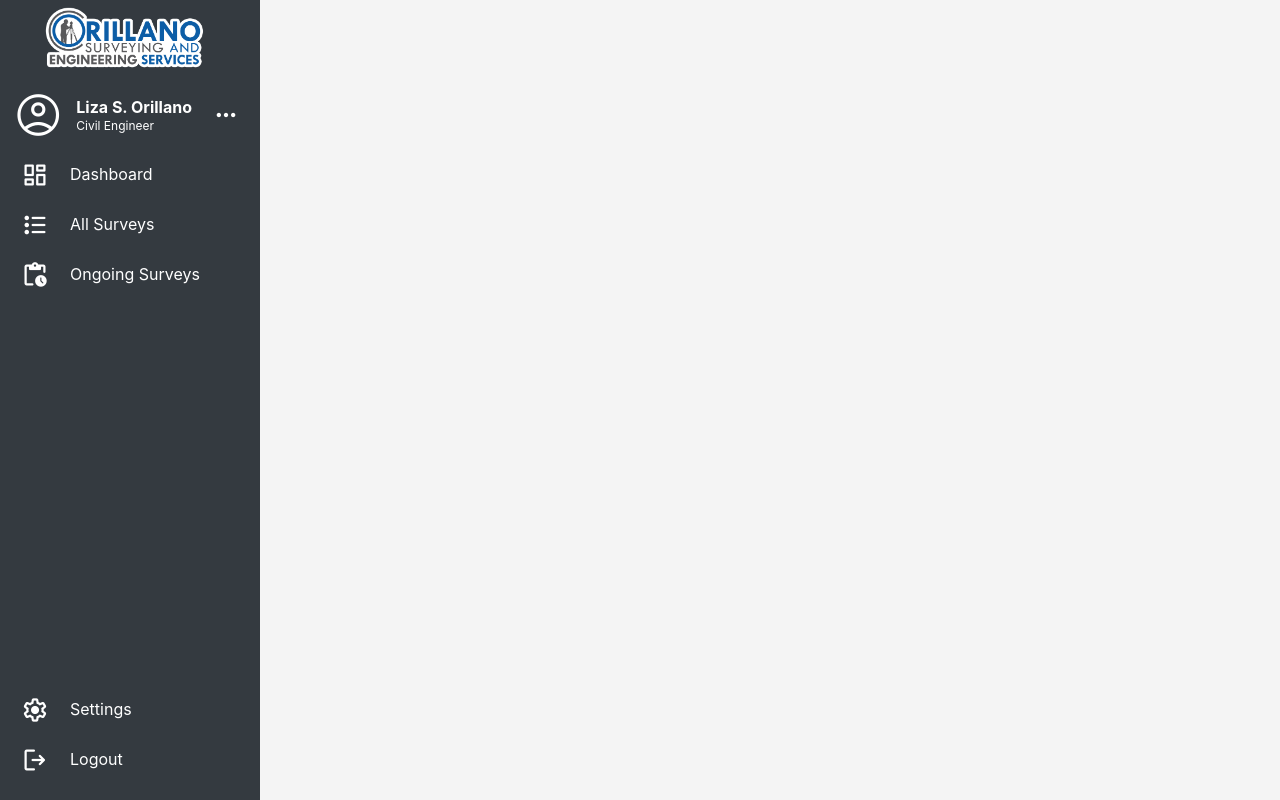
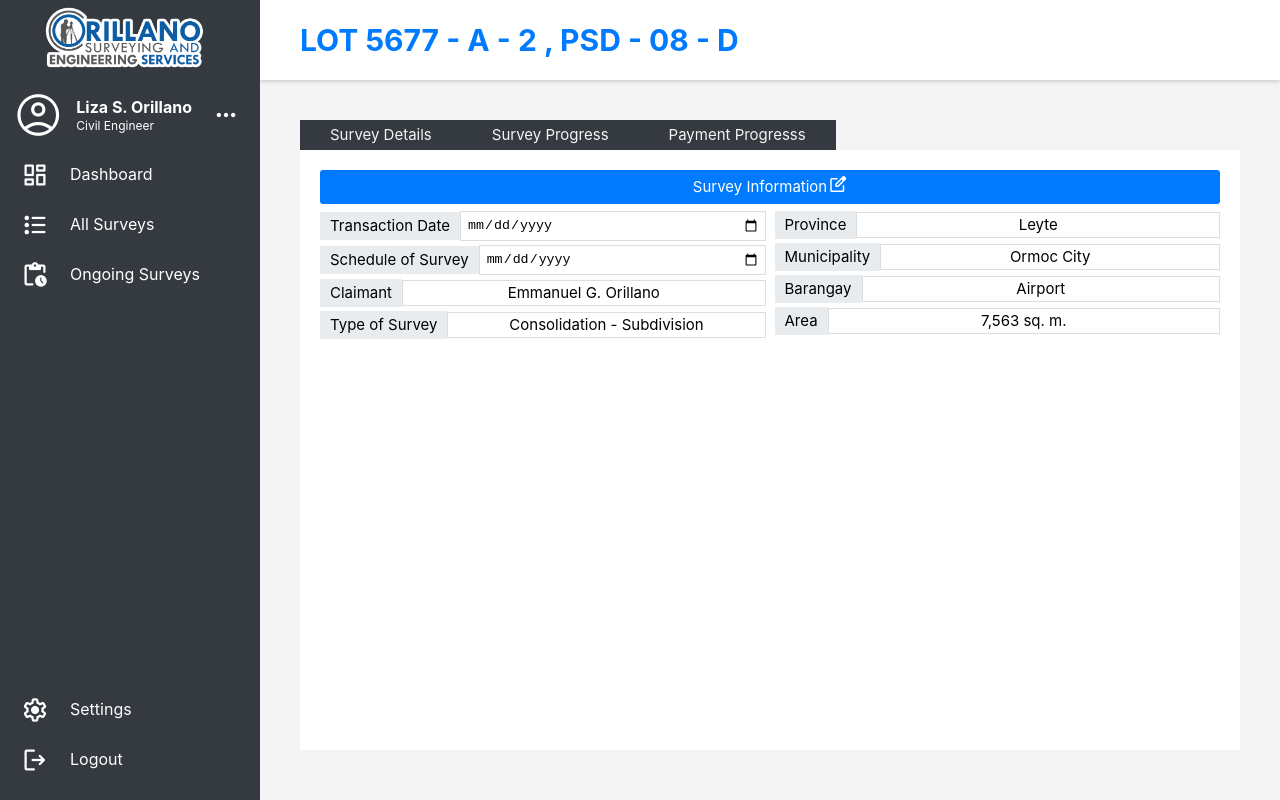
Before and after one commit to raphael12346/Project-Management-System, a Vue app in the folder Project Management System/: page /surveydetails in a window 1280 px wide. Built offline with nearby package versions, Linux system fonts and the light colour scheme.

Commit message:
Surveydetails

```diff
--- a/Project Management System/src/assets/base.css
+++ b/Project Management System/src/assets/base.css
@@ -7,6 +7,8 @@
   --vt-c-black: #181818;
   --vt-c-black-soft: #222222;
   --vt-c-black-mute: #282828;
+  --grey: #E9ECEF;
+  --border: #DDDDDD;
 
   --vt-c-indigo: #2c3e50;
 
@@ -70,3 +72,7 @@ body {
   -webkit-font-smoothing: antialiased;
   -moz-osx-font-smoothing: grayscale;
 }
+
+button{
+  border-radius: 3px;
+}
--- a/Project Management System/src/components/AllSurveysComponents.vue
+++ b/Project Management System/src/components/AllSurveysComponents.vue
@@ -22,13 +22,13 @@
     </div>
     <div class="container">
         <table>
-            <tr class="table-titles">
-                <th>Lot & Survey No.</th>
-                <th>Client</th>
-                <th>Property Location</th>
-                <th>Total Amount</th>
-                <th>Status</th>
-                <th>Action</th>
+            <tr>
+                <th class="table-titles">Lot & Survey No.</th>
+                <th class="table-titles">Client</th>
+                <th class="table-titles">Property Location</th>
+                <th class="table-titles">Total Amount</th>
+                <th class="table-titles">Status</th>
+                <th class="table-titles">Action</th>
             </tr>
             <tr>
                 <th>LOT 5677 - A - 2 , PSD - 08 - D</th>
@@ -36,7 +36,18 @@
                 <th>Brgy. Airport, Ormoc City</th>
                 <th>₱20,000.00</th>
                 <th>Ongoing</th>
-                <th></th>
+                <th>
+                    <div class="actions">
+                        <button class="openBtn" @click="redirectTosurveydetails">
+                            Open
+                        </button>
+                        <button class="deleteBtn">
+                            <span id="delete-icon" class="material-symbols-rounded">
+                                delete
+                            </span>
+                        </button>
+                    </div>
+                </th>
             </tr>
             <tr>
                 <th>LOT 6001 - A - 2 , PSD - 08 - D</th>
@@ -44,7 +55,18 @@
                 <th>Brgy. Salvacion, Ormoc City</th>
                 <th>₱36,000.00</th>
                 <th>Completed</th>
-                <th></th>
+                <th>
+                    <div class="actions">
+                        <button class="openBtn" @click="redirectTosurveydetails">
+                            Open
+                        </button>
+                        <button class="deleteBtn">
+                            <span id="delete-icon" class="material-symbols-rounded">
+                                delete
+                            </span>
+                        </button>
+                    </div>
+                </th>
             </tr>
         </table>
     </div>
@@ -93,7 +115,6 @@
         background-color: #2EA54C;
         color: white;
         border: none;
-        border-radius: 3px;
         margin-right: 10px;
         font-size: 14px;
         padding: 0 10px;
@@ -161,9 +182,54 @@
         background-color: #dddddd;
     }
 
+    .table-titles{
+        font-weight: bold;
+    }
+
+    .actions{
+        display: flex;
+        align-items: center;
+        flex-direction: row;
+    }
+
+    .openBtn{
+        border: none;
+        height: 30px;
+        padding: 0 10px;
+        margin-right: 10px;
+        background-color: #2ea54c;
+        cursor: pointer;
+        color: white;
+    }
+
+    .openBtn:hover{
+        background-color: #2ea54ce3;
+    }
+
+    .deleteBtn{
+        height: 30px;
+        border: none;
+        background-color: #EE4035;
+        padding: 5px;
+        cursor: pointer;
+    }
+
+    .deleteBtn:hover{
+        background-color: #ee4135b8;
+    }
+
+    #delete-icon{
+        font-size: 20px;
+    }
+
 </style>
 <script>
 export default {
-    name: 'DashBoard'
+    methods: {
+    redirectTosurveydetails() {
+      this.$router.push('/surveydetails')
+    },
+}
+
 }
 </script>
--- /dev/null
+++ b/Project Management System/src/components/SurveyDetailsComponents.vue
@@ -0,0 +1,251 @@
+<template>
+    <div class="header">
+        <div class="title">
+            <span>LOT 5677 - A - 2 , PSD - 08 - D</span>
+        </div>
+    </div>
+    <div class="container">
+        <div class="tabs">
+            <div class="survey-details-tab">
+                <div class="icon-text">
+                    <span>Survey Details</span>
+                </div>
+            </div>
+            <div class="survey-progress-tab">
+                <div class="icon-text">
+                    <span>Survey Progress</span>
+                </div>
+            </div>
+            <div class="payment-progress-tab">
+                <div class="icon-text">
+                    <span>Payment Progresss</span>
+                </div>
+            </div>
+        </div>
+        <div class="surveydetails-panel">
+            <div class="survey-info-title">
+                <span>Survey Information</span>
+                    <span id="edit-square-icon" class="material-symbols-rounded">
+                        edit_square
+                    </span>
+            </div>
+            <div class="survey-info-details">
+                <div class="survey-left">
+                    <div class="survey-information-subpanel">
+                        <div class="subtitle-survey">
+                            <span>Transaction Date</span>
+                        </div>
+                        <div class="survey-text">
+                            <input type="date" id="date-input">
+                        </div>
+                    </div>
+                    <div class="survey-information-subpanel">
+                        <div class="subtitle-survey">
+                            <span>Schedule of Survey</span>
+                        </div>
+                        <div class="survey-text">
+                            <input type="date" id="date-input" >
+                        </div>
+                    </div>
+                    <div class="survey-information-subpanel">
+                        <div class="subtitle-survey">
+                            <span>Claimant</span>
+                        </div>
+                        <div class="survey-text">
+                            <span>Emmanuel G. Orillano</span>
+                        </div>
+                    </div>
+                    <div class="survey-information-subpanel">
+                        <div class="subtitle-survey">
+                            <span>Type of Survey</span>
+                        </div>
+                        <div class="survey-text">
+                            <span>Consolidation - Subdivision</span>
+                        </div>
+                    </div>
+
+                </div>
+                <div class="survey-right">
+                    <div class="survey-information-subpanel">
+                        <div class="subtitle-survey">
+                            <span>Province</span>
+                        </div>
+                        <div class="survey-text">
+                            <span>Leyte</span>
+                        </div>
+                    </div>
+                    <div class="survey-information-subpanel">
+                        <div class="subtitle-survey">
+                            <span>Municipality</span>
+                        </div>
+                        <div class="survey-text">
+                            <span>Ormoc City</span>
+                        </div>
+                    </div>
+                    <div class="survey-information-subpanel">
+                        <div class="subtitle-survey">
+                            <span>Barangay</span>
+                        </div>
+                        <div class="survey-text">
+                            <span>Airport</span>
+                        </div>
+                    </div>
+                    <div class="survey-information-subpanel">
+                        <div class="subtitle-survey">
+                            <span>Area</span>
+                        </div>
+                        <div class="survey-text">
+                            <span>7,563 sq. m.</span>
+                        </div>
+                    </div>
+                </div>
+                <div class="lot-survey-detail">
+
+                </div>
+            </div>
+        </div>
+    </div>
+
+    </template>
+    <style>
+    body{
+        background-color: #F4F4F4;
+    }
+    .header{
+        display: flex;
+        align-items: center;
+        flex-direction: row;
+        padding-left: 40px;
+        padding-right: 20px;
+        color: #007BFF;
+        background-color: white;
+        box-shadow: 0 1px 5px rgba(0, 0, 0, 0.2);
+        height: 80px;
+    }
+
+    .title{
+        margin: auto;
+        margin-left: 0px;
+    }
+
+    .title span{
+        font-weight: bold;
+        font-size: 30px;
+    }
+
+    .container{
+        display: flex;
+        align-items: center;
+        color: black;
+        padding: 40px;
+        flex-direction: column;
+    }
+
+    .tabs{
+        display: flex;
+        flex-direction: row;
+        width: 100%;
+
+    }
+
+    .icon-text span{
+        text-align: center ;
+        color: #F4F4F4;
+    }
+
+    #date-input{
+        border: none;
+        height: 28px;
+        width: 100%;
+    }
+
+    .survey-details-tab, .survey-progress-tab, .payment-progress-tab{
+        width: auto;
+        height: 30px;
+        display: flex;
+        align-items: center;
+        flex-direction: row;
+        justify-items: center;
+        padding: 0 30px;
+        background-color: #343A40;
+    }
+
+    .survey-right, .survey-left{
+        width: 50%;
+    }
+
+    .survey-right{
+        margin-left: .5%;
+    }
+
+    .survey-left{
+        margin-right: .5%;
+    }
+
+    .surveydetails-panel
+    {
+        background-color: white;
+        height: 600px;
+        width: 100%;
+        display: flex;
+        flex-direction: column;
+        padding: 20px;
+    }
+
+    .survey-info-title{
+        display: flex;
+        background-color: #007BFF;
+        justify-content: center;
+        color: white;
+        border-radius: 3px;
+        padding: 5px 0px;
+    }
+
+    #edit-square-icon{
+        margin: 0;
+        font-size: 20px;
+    }
+
+    .survey-information-subpanel{
+        display: grid;
+        grid-template-columns: auto 1fr auto;
+        width: 100%;
+        padding: 2px 0;
+        align-items: center;
+
+    }
+
+    .survey-text{
+        border: 1px var(--border) solid;
+        text-align: center;
+        padding: 0 5px;
+    }
+
+    .subtitle-survey{
+        background-color: var(--grey);
+        padding: 2px 10px;
+        width: auto;
+    }
+
+    .survey-info-details{
+        padding: 5px 0px;
+        display: flex;
+        flex-direction: row;
+    }
+
+    .survey-button button{
+        border: 1px var(--border) solid;
+        border-radius: 0 3px 3px 0;
+    }
+
+    #calendar-icon{
+        color:#343A40;
+        font-size: 20px;
+    }
+
+</style>
+<script>
+export default {
+    name: 'SurveyDetails'
+}
+</script>
--- a/Project Management System/src/router/index.js
+++ b/Project Management System/src/router/index.js
@@ -21,6 +21,13 @@ const router = createRouter({
       name: 'allsurveys',
       component: () => import('../views/AllSurveys.vue'),
       meta: { activeComponent: 'allsurvey' }
+    },
+
+    {
+      path: '/surveydetails',
+      name: 'surveydetails',
+      component: () => import('../views/SurveyDetails.vue'),
+      meta: { activeComponent: 'surveydetails' }
     }
 
   ]
--- /dev/null
+++ b/Project Management System/src/views/SurveyDetails.vue
@@ -0,0 +1,14 @@
+<script setup="ts">
+import SurveyDetailsComponent from '../components/SurveyDetailsComponents.vue'
+</script>
+
+<template>
+    <main class="SurveyDetails-page">
+        <SurveyDetailsComponent/>
+    </main>
+</template>
+
+<style>
+
+
+</style>
```
